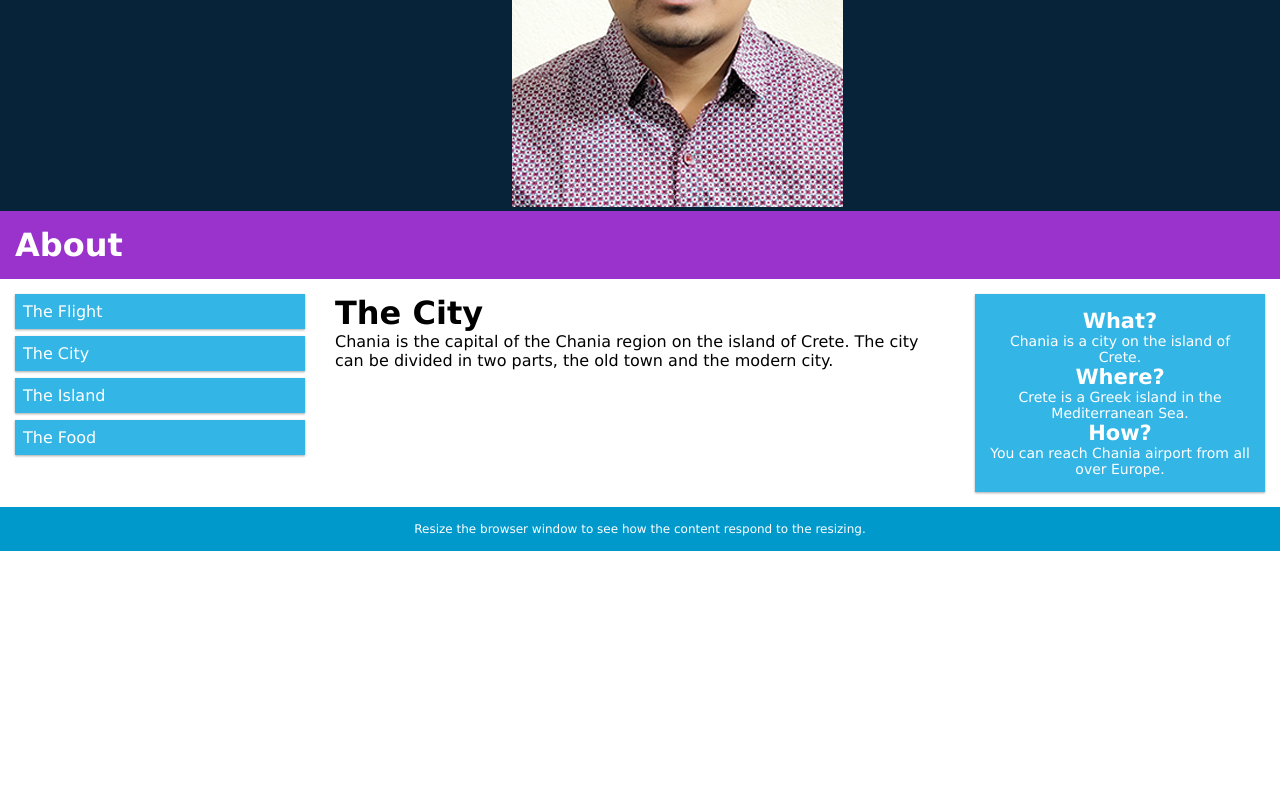
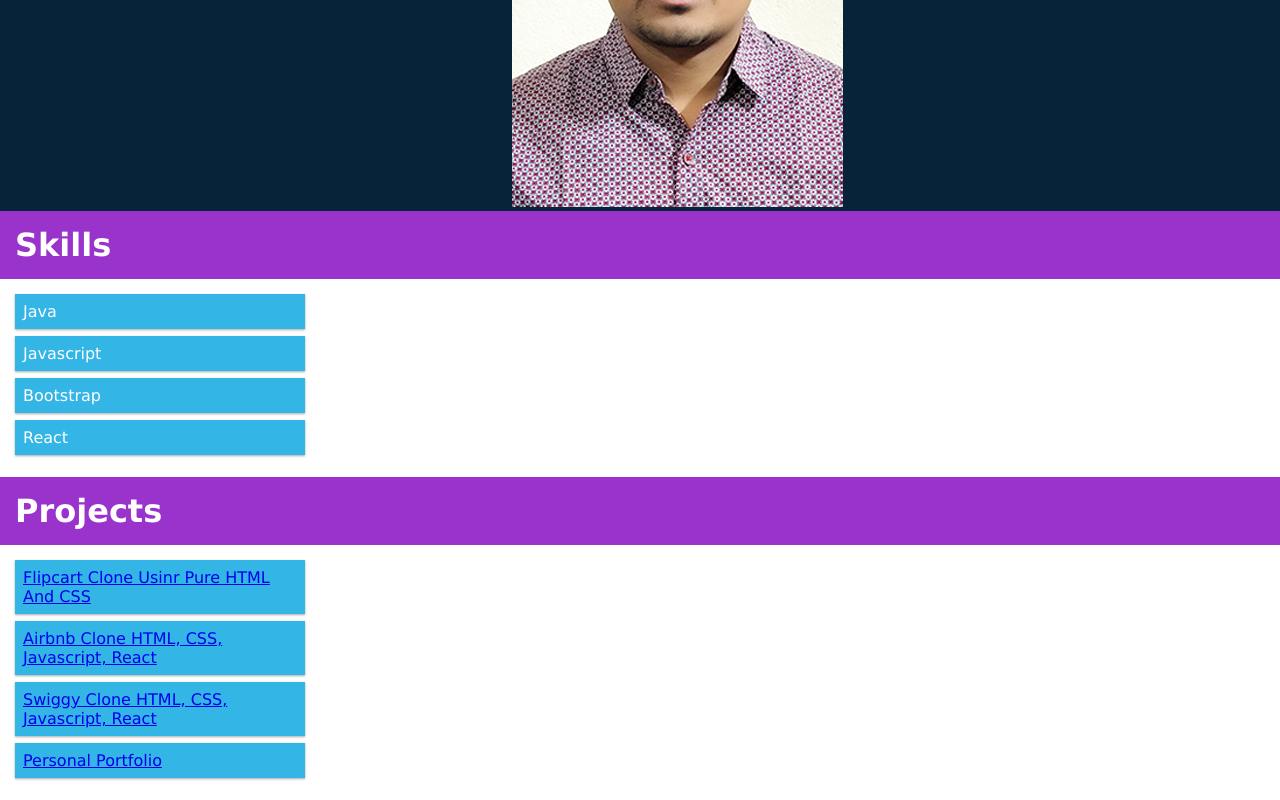
Before and after one commit to acciojob/portfolio-page-AmeyPank, a website: page home.html in a window 1280 px wide. Shown: the part 1224-2024 px from the top of the page. Before the commit the page ends 1775 px from the top, so only its background shows below. Drawn offline with Linux system fonts and the light colour scheme; a web font is replaced by a local one.

```diff
--- a/home.html
+++ b/home.html
@@ -52,11 +52,6 @@
 
 					</div>
 				</div>
-
-
-				<!-- <div class="devPic">
-					<img src="dev.png">
-				</div> -->
 			</div>
 		</div>
 	</div>
@@ -67,20 +62,33 @@
 	<img class="image" src="/img/Ameya.png" alt="">
 </div>
 	<div class="header">
-		<h1>About</h1>
+		<h1 id="skils">Skills</h1>
 	</div>
 	<div class="row">
 		<div class="col-3 col-s-3 menu">
 			<ul>
-				<li>The Flight</li>
-				<li>The City</li>
-				<li>The Island</li>
-				<li>The Food</li>
+				<li>Java</li>
+				<li>Javascript</li>
+				<li>Bootstrap</li>
+				<li>React</li>
 			</ul>
 		</div>
+	</div>
 
-		<div class="col-6 col-s-9">
-			<h1>The City</h1>
+	<div class="header">
+		<h1 id="projects">Projects</h1>
+	</div>
+		<div class="row">
+			<div class="col-3 col-s-3 menu">
+				<ul>
+					<li><a href="#">Flipcart Clone Usinr Pure HTML And CSS</a> </li>
+					<li><a href="#">Airbnb Clone HTML, CSS, Javascript, React</a></li>
+					<li><a href="#">Swiggy Clone HTML, CSS, Javascript, React</a></li>
+					<li><a href="#">Personal Portfolio</a></li>
+				</ul>
+			</div>
+		<!-- <div class="col-6 col-s-9">
+			 <h1>The City</h1>
 			<p>Chania is the capital of the Chania region on the island of Crete. The city can be divided in two parts,
 				the old town and the modern city.</p>
 		</div>
@@ -99,7 +107,7 @@
 
 	<div class="footer">
 		<p>Resize the browser window to see how the content respond to the resizing.</p>
-	</div>
+	</div> -->
 
 </body>
 <!-- After Next -->
```
